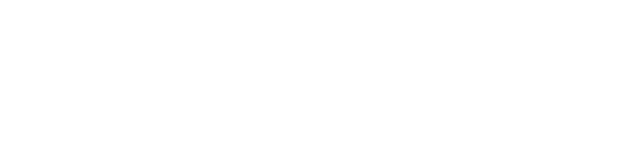
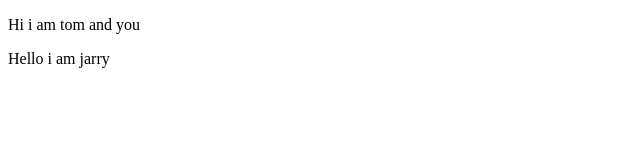
Before and after one commit to Sima58/first-repo, a plain HTML site: page index.html in a window 1280 px wide. Shown: the whole page, without its empty margins (0-640 px from the left). Drawn offline with Linux system fonts and the light colour scheme.

```diff
--- a/index.html
+++ b/index.html
@@ -7,6 +7,7 @@
     <title>First repo</title>
 </head>
 <body>
-
+    <p>Hi i am tom and you</p>
+    <p>Hello i am jarry</p>
 </body>
 </html>
```
